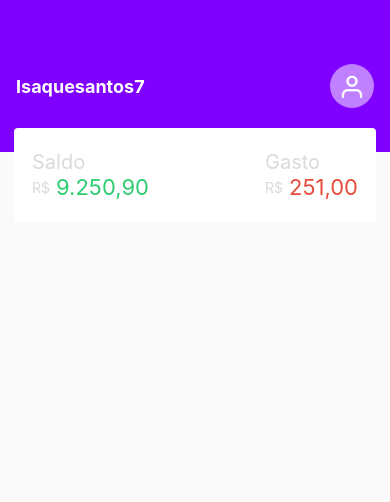
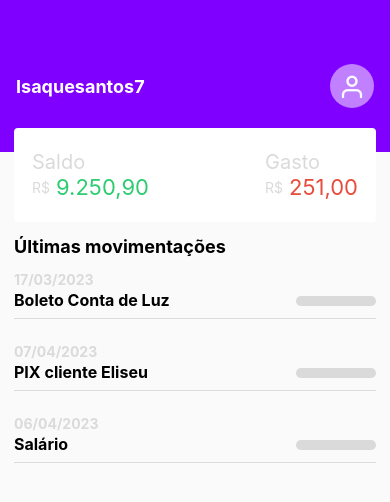
Before and after one commit to Isaquesantos7/financa-app-mobile, a React Native app: screen / in a window 390 px wide. Shown: the top 502 px of the page. Built offline with nearby package versions, Linux system fonts and the light colour scheme.

Commit message:
Created movements components

```diff
--- /dev/null
+++ b/src/components/Movements/Index.js
@@ -0,0 +1,75 @@
+import { useState } from "react";
+import { View, StyleSheet, Text, TouchableOpacity } from 'react-native';
+
+function Movements({dados}) {
+
+    //estados
+    const [showValue, setShowValue] = useState(false);
+
+    return (
+        <TouchableOpacity style={styles.container} onPress={() => setShowValue(!showValue)}>
+            <Text style={styles.date}>{dados.date}</Text>
+
+            <View style={styles.content}>
+                <Text style={styles.label}>{dados.label}</Text>
+                {
+                    showValue ? (
+                        <Text style={dados.type == 1 ? styles.value : styles.expenses}>
+                            {dados.type == 1 ? `R$ ${dados.value}` : `R$ -${dados.value}`}
+                        </Text>
+                    ) : (
+                        <View style={styles.skaleton}></View>
+                     )
+                }
+            </View>
+        </TouchableOpacity>
+    );
+}
+
+const styles = StyleSheet.create({
+    container: {
+        flex: 1,
+        marginBottom: 24,
+        borderBottomWidth: 0.5,
+        borderBottomColor: '#DADADA'
+    },
+
+    content: {
+        flexDirection: 'row',
+        justifyContent: 'space-between',
+        marginTop: 2,
+        marginBottom: 8,
+    },
+
+    date: {
+        color: "#DADADA",
+        fontWeight: 'bold',
+    },
+
+    label: {
+        fontWeight: 'bold',
+        fontSize: 16,
+    },
+
+    value: {
+        fontSize: 16,
+        color: '#2ecc71',
+        fontWeight: 'bold',
+    },
+
+    expenses: {
+        fontSize: 16,
+        color: '#e74c3c',
+        fontWeight: 'bold',
+    },
+
+    skaleton: {
+        marginTop: 6,
+        width: 80,
+        height: 10,
+        backgroundColor: "#DADADA",
+        borderRadius: 8,
+    }
+});
+
+export default Movements;
--- a/src/pages/Home/Index.js
+++ b/src/pages/Home/Index.js
@@ -1,8 +1,36 @@
-import { StyleSheet, View, Text } from "react-native";
+import { StyleSheet, View, Text, FlatList } from "react-native";
 
 import Header from "../../components/Header/Index.js";
 
 import Balance from '../../components/Balance/Index.js';
+
+import Movements from "../../components/Movements/Index.js";
+
+const list = [
+    {
+        id: 1,
+        label: 'Boleto Conta de Luz',
+        value: '189,00',
+        date: '17/03/2023',
+        type: 0 // despesas
+    },
+
+    {
+        id:2,
+        label: 'PIX cliente Eliseu',
+        value: '1800,00',
+        date: '07/04/2023',
+        type: 1 // receita // entrada
+    },
+
+    {
+        id:3,
+        label: 'Salário',
+        value: '3000,00',
+        date: '06/04/2023',
+        type: 1 // receita // entrada
+    }
+]
 
 function Home() {
 
@@ -13,6 +41,17 @@ function Home() {
         <View style={styles.container}>
             <Header name="Isaquesantos7"/>
             <Balance saldo={saldo} gasto={gasto}/>
+
+            <Text style={styles.title}>Últimas movimentações</Text>
+
+            <FlatList
+                style={styles.list}
+                data={list}
+                keyExtractor={(item) => String(item.id)}
+                showsHorizontalScrollIndicator={false}
+                renderItem={ ({item}) => <Movements dados={item}/> }
+            />
+
         </View>
     );
 }
@@ -21,6 +60,20 @@ const styles = StyleSheet.create({
     container: {
         flex: 1,
         backgroundColor: '#fafafa'
+    },
+
+    title: {
+        fontSize: 18,
+        fontWeight: 'bold',
+        marginLeft: 14,
+        marginRight: 14,
+        marginTop: 14,
+        margin: 14
+    },
+
+    list: {
+        marginStart: 14,
+        marginEnd: 14,
     }
 });
 
```
